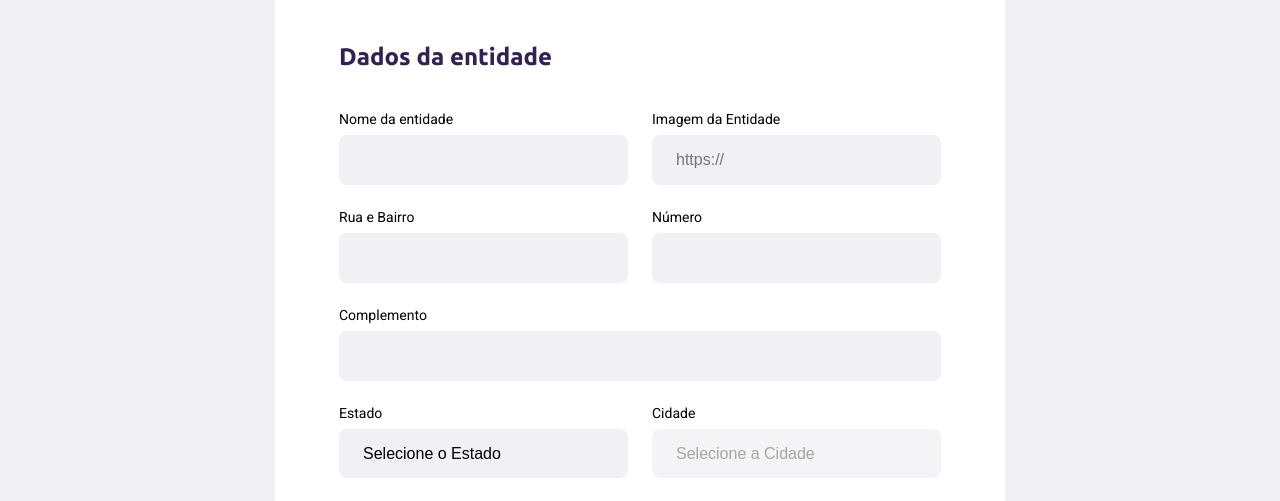
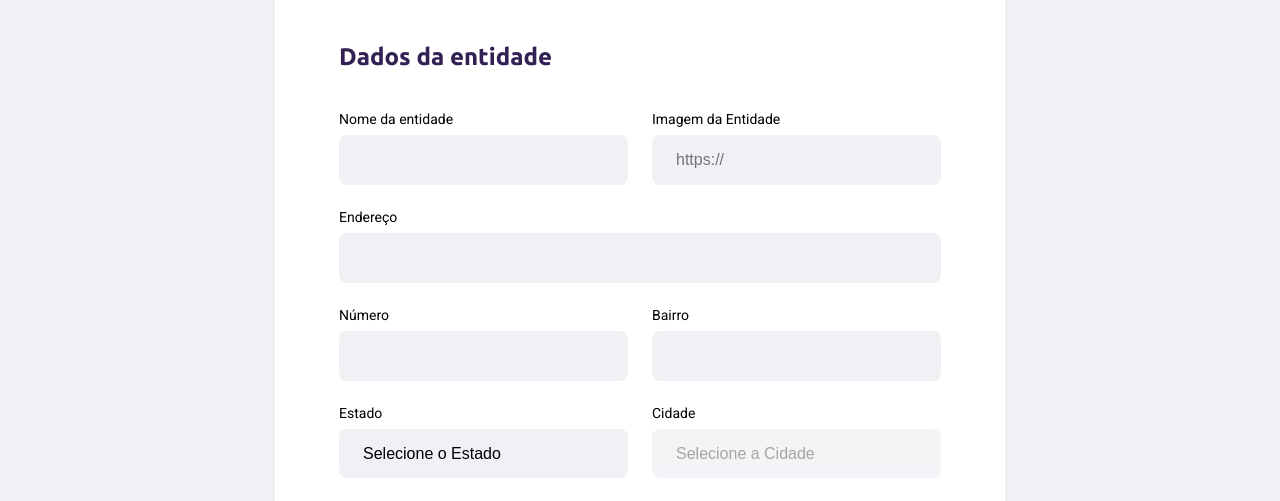
Before and after one commit to Wanderson-A-Timoteo/Ecoleta-Project, a website: page src/views/create-point.html in a window 1280 px wide. Shown: the part 299-800 px from the top of the page. Drawn offline with nearby package versions, Linux system fonts and the light colour scheme; files that its build step writes are made by us from their sources; no server answers.

Commit message:
Acrescentado bairro no formulario de cadastro

```diff
--- a/src/views/create-point.html
+++ b/src/views/create-point.html
@@ -38,27 +38,25 @@
                 </div>
             </div>
 
+            <div class="field-group">
+                <div class="field">
+                    <label for="address">Endereço</label>
+                    <input type="text" name="address" required>
+                </div>
+            </div>
+
 
             <div class="field-group">
-                <div class="field">
-                    <label for="address">Rua e Bairro</label>
-                    <input type="text" name="address" required>
-                </div>
-
                 <div class="field">
                     <label for="address2">Número</label>
                     <input type="text" name="address2" required>
                 </div>
-            </div>
 
-            <div class="field-group">
                 <div class="field">
-                    <label for="address3">Complemento</label>
+                    <label for="address3">Bairro</label>
                     <input type="text" name="address3" required>
                 </div>
             </div>
-
-
 
             <div class="field-group">
                 <div class="field">
```
Also changed, not shown: src/views/search-results.html (+1 -3 lines).
